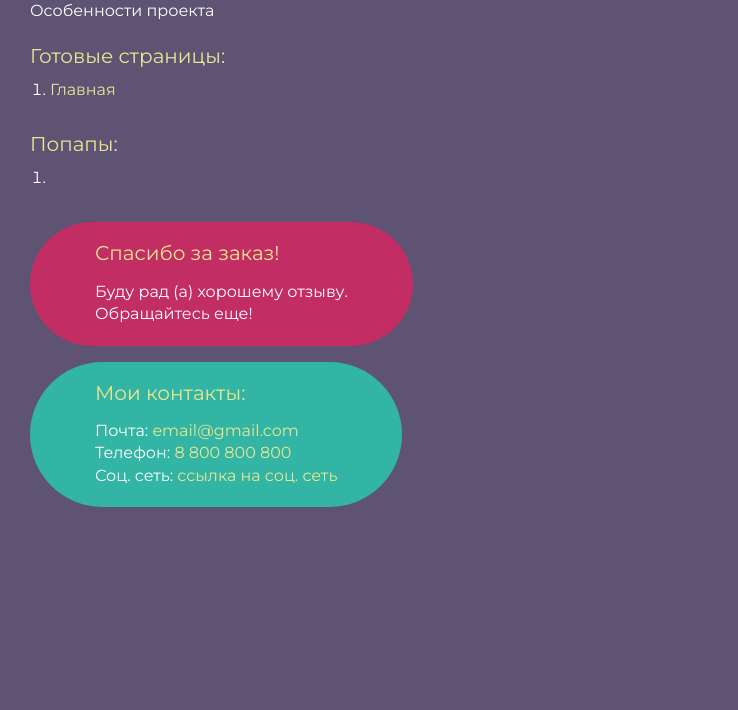
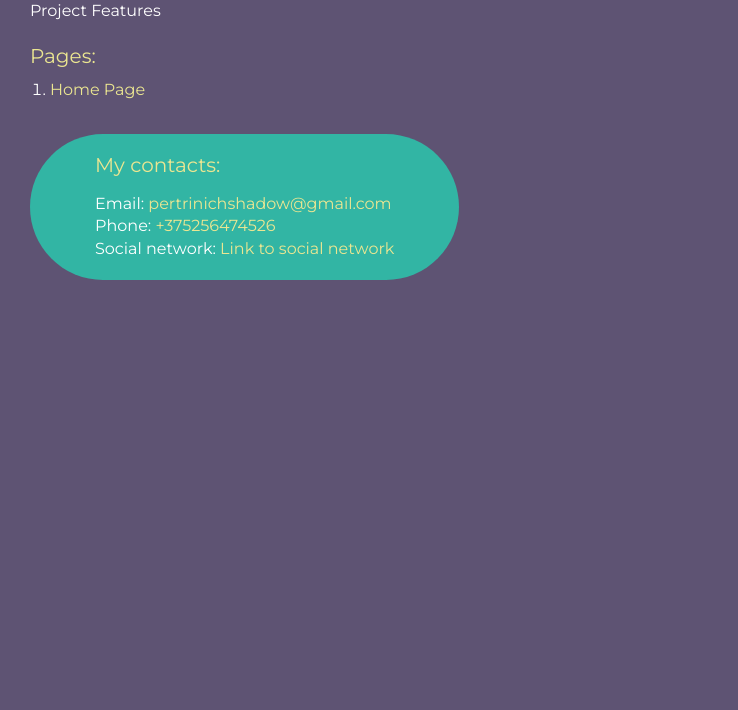
Before and after one commit to Frederlk/PET_PRIME-ONE, a website built with webpack: page src/index.html in a window 1280 px wide. Shown: the part 90-800 px from the top of the page, without its empty margins (0-738 px from the left). Built offline with nearby package versions, Linux system fonts and the light colour scheme.

Commit message:
updated index.html to v1.1

```diff
--- a/src/index.html
+++ b/src/index.html
@@ -1,47 +1,39 @@
 <!DOCTYPE html>
 <html>
     <head>
-		<meta charset="UTF-8">
-		<meta name="viewport" content="width=device-width, initial-scale=1.0">
-		<title>Верстка «NEW_PROJECT_NAME»</title>
+        <meta charset="UTF-8" />
+        <meta name="viewport" content="width=device-width, initial-scale=1.0" />
+        <title>Prime One</title>
     </head>
     <body>
         <div class="rootpage">
-			<h1>Верстка «NEW_PROJECT_NAME»</h1>
-			<div class="rootpage__info">
-				Особенности проекта
-			</div>
-			<h2>Готовые страницы:</h2>
+            <h1>Prime One</h1>
+            <div class="rootpage__info">Project Features</div>
+            <h2>Pages:</h2>
             <ol class="rootpage__list">
-				<li><a target="_blank" href="home.html">Главная</a></li>
+                <li><a target="_blank" href="home.html">Home Page</a></li>
             </ol>
-			<h2>Попапы:</h2>
-			<ol class="rootpage__list">
-				<li><a target="_blank" href="home.html#"></a></li>
-			</ol>
-			<div class="rootpage__tnx">
-				<h2>Спасибо за заказ!</h2>
-				<p>Буду рад (а) хорошему отзыву.</p>
-				<p>Обращайтесь еще!</p>
-			</div>
             <div class="rootpage__contacts">
-				<h2>Мои контакты:</h2>
-				<p>Почта: <a href="mailto:email@gmail.com">email@gmail.com</a></p>
-				<p>Телефон: <a href="tel:8800800800">8 800 800 800</a></p>
-				<p>Соц. сеть: <a href="">ссылка на соц. сеть</a></p>
+                <h2>My contacts:</h2>
+                <p>Email: <a href="mailto:pertrinichshadow@gmail.com">pertrinichshadow@gmail.com</a></p>
+                <p>Phone: <a href="tel:375256474526">+375256474526</a></p>
+                <p>Social network: <a href="">Link to social network</a></p>
             </div>
         </div>
     </body>
     <style>
         @charset "UTF-8";
         @import url("https://fonts.googleapis.com/css?family=Montserrat:regular,700&display=swap");
-		* ,*::before, *::after {
+        *,
+        *::before,
+        *::after {
             padding: 0px;
             margin: 0px;
             border: 0px;
             box-sizing: border-box;
         }
-		html, body {
+        html,
+        body {
             height: 100%;
             margin: 0;
             padding: 0;
@@ -58,7 +50,7 @@
         }
         a {
             text-decoration: underline;
-			color: #ebe691
+            color: #ebe691;
         }
         a:visited {
             text-decoration: underline;
@@ -78,15 +70,15 @@
             min-height: 100%;
             overflow: hidden;
         }
-		.rootpage{
+        .rootpage {
             padding: 30px;
             display: flex;
             flex-direction: column;
             align-items: flex-start;
         }
         @media (max-width: 767px) {
-			.rootpage{
-				padding:30px 15px;
+            .rootpage {
+                padding: 30px 15px;
             }
         }
         h1 {
@@ -111,40 +103,35 @@
                 margin: 0px 0px 1rem 0px;
             }
         }
-		.rootpage__info{
+        .rootpage__info {
             line-height: 140%;
             margin: 0px 0px 1.5rem 0px;
         }
 
-		.rootpage__list{
+        .rootpage__list {
             margin: 0px 0px 2.25rem 1.25rem;
         }
-		.rootpage__list li:not(:last-child){
+        .rootpage__list li:not(:last-child) {
             margin: 0px 0px 15px 0px;
         }
         .rootpage__contacts,
-		.rootpage__tnx{
+        .rootpage__tnx {
             border-radius: 200px;
             padding: 20px 65px;
             line-height: 140%;
         }
-		@media (max-width: 767px){
+        @media (max-width: 767px) {
             .rootpage__contacts,
-		.rootpage__tnx{
-			border-radius:40px;
+            .rootpage__tnx {
+                border-radius: 40px;
                 padding: 20px;
             }
         }
-		.rootpage__contacts{
+        .rootpage__contacts {
             background: #32b5a4;
-
         }
-		.rootpage__contacts a{
+        .rootpage__contacts a {
             color: #ebe691;
-		}
-		.rootpage__tnx{
-			background: #c22d63;
-			margin: 0px 0px 1rem 0px;
         }
     </style>
 </html>
```
Lines whose indentation alone changed are shown as unchanged.
